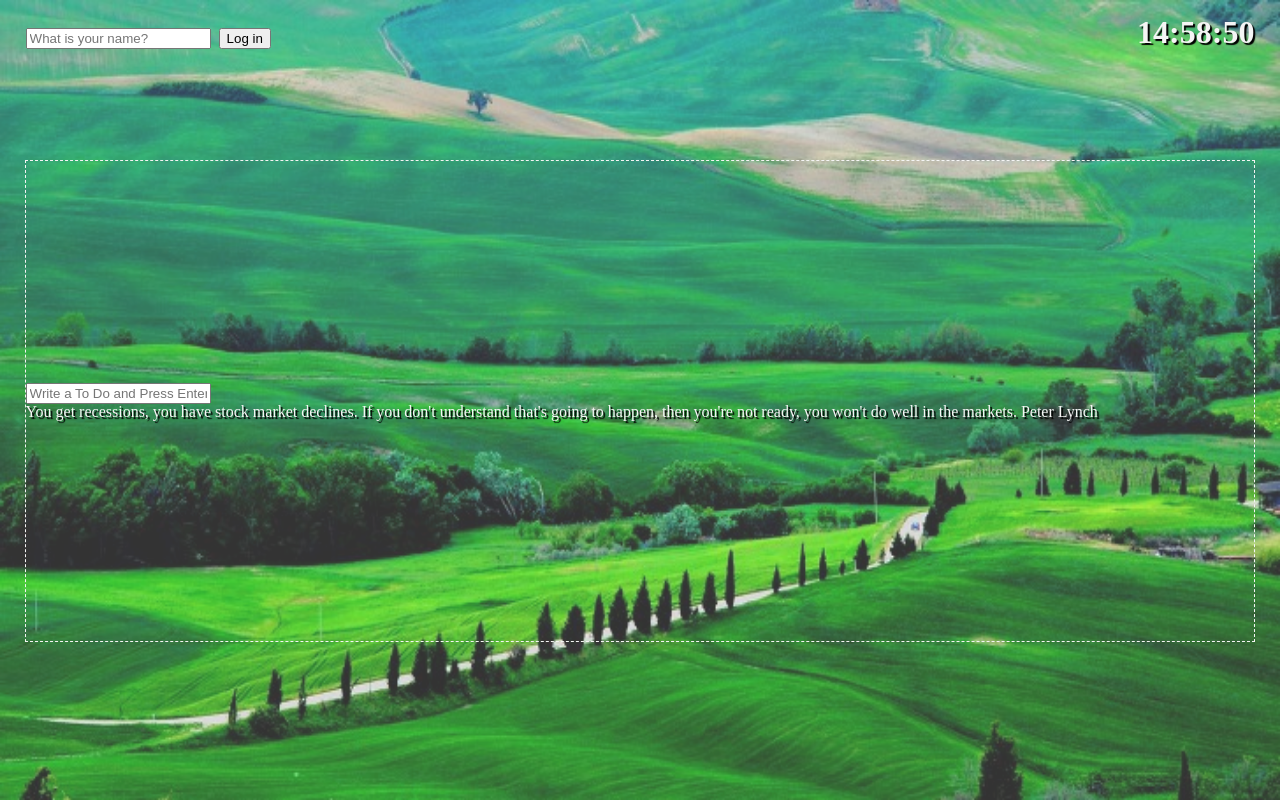
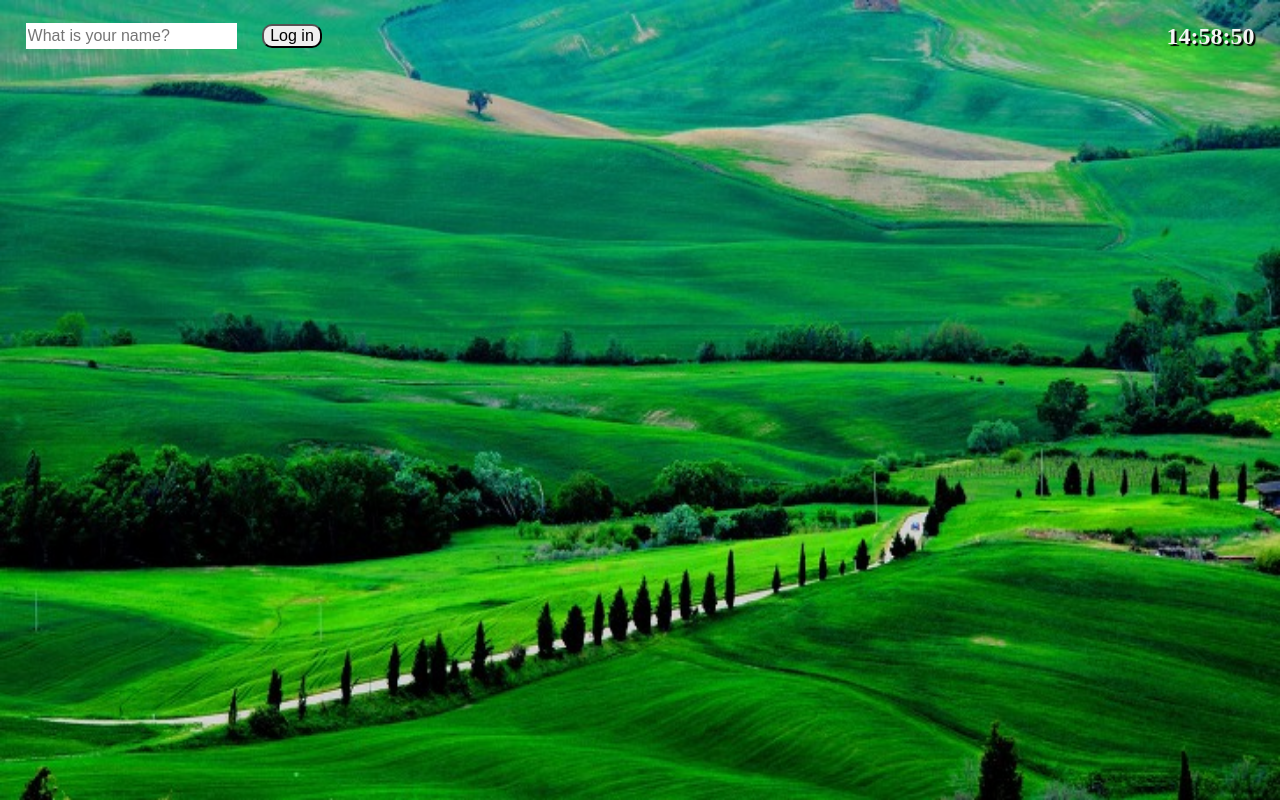
Before and after one commit to CGJI58/chrome-momentum-clone, a plain HTML site: page index.html in a window 1280 px wide. Drawn offline with Linux system fonts and the light colour scheme.

Commit message:
Update 1.2
로그인 여부에 따라 배경이미지의 z-index를 다르게하여 <main> 안에 있는 컨텐츠들은 로그인을 해야만 볼 수 있도록 하였음.

```diff
--- a/css/style.css
+++ b/css/style.css
@@ -3,6 +3,10 @@
 
 .hidden {
   display: none;
+}
+
+.appear {
+  display: flex;
 }
 
 body {
@@ -11,19 +15,29 @@ body {
   align-items: center;
   width: 100vw;
   height: 100vh;
+  background-color: black;
   color: var(--text-color);
   text-shadow: var(--text-shadow);
 }
 
 img {
   position: fixed;
-  z-index: -1;
   width: 100vw;
   height: 100vh;
-  opacity: 0.8;
+}
+
+.img-before-login {
+  z-index: 1;
+  opacity: 1;
+}
+
+.img-after-login {
+  z-index: -1;
+  opacity: 0.5;
 }
 
 header {
+  z-index: 2;
   display: flex;
   flex-direction: column;
   width: var(--screen-width);
@@ -52,12 +66,45 @@ header {
   margin-top: var(--screen-margin-vertical);
 }
 
+.login-form {
+  align-items: center;
+}
+
+.login-form input {
+  height: 100%;
+  font-size: var(--text-size-small);
+}
+
+.login-form input:first-child {
+  border: none;
+  margin-right: var(--screen-margin-horizontal);
+}
+
+.login-form input:last-child {
+  border-radius: 10px;
+}
+
 main {
   display: flex;
   flex-direction: column;
-  justify-content: center;
   width: var(--screen-width);
   height: 60vh;
-  justify-content: center;
-  border: 1px dashed;
+  /* border: 1px dashed; */
 }
+
+.quote {
+  display: flex;
+  flex-direction: column;
+  align-items: center;
+  margin-top: var(--screen-margin-vertical);
+}
+
+.quote span:first-child {
+  font-size: var(--text-size-small);
+  font-weight: var(--text-weight-bold);
+  margin-bottom: var(--screen-margin-vertical);
+}
+
+.quote span:last-child {
+  font-size: var(--text-size-small);
+}
--- a/css/variables.css
+++ b/css/variables.css
@@ -2,12 +2,12 @@
   --screen-width: 96vw;
   --screen-margin-horizontal: 2vw;
 
-  --screen-margin-vertical: 2vh;
+  --screen-margin-vertical: 3vh;
 
   --text-color: whitesmoke;
   --text-shadow: 2px 2px 1px black;
-  --text-size-large: 3rem;
-  --text-size-normal: 2rem;
+  --text-size-large: 2rem;
+  --text-size-normal: 1.5rem;
   --text-size-small: 1rem;
   --text-weight-bold: 600;
 }
--- a/index.html
+++ b/index.html
@@ -8,6 +8,7 @@
     <title>Momentum App</title>
   </head>
   <body>
+    <img id="background-image" class="img-before-login" src="#" />
     <header>
       <div class="header__row">
         <h1 id="greeting" class="hidden"></h1>
@@ -29,6 +30,11 @@
     </header>
 
     <main>
+      <div id="quote" class="quote">
+        <span></span>
+        <span></span>
+      </div>
+
       <form id="todo-form">
         <input
           type="text"
@@ -38,11 +44,6 @@
       </form>
 
       <ul id="todo-list"></ul>
-
-      <div id="quote">
-        <span></span>
-        <span></span>
-      </div>
     </main>
     <script src="./js/greetings.js"></script>
     <script src="./js/clock.js"></script>
--- a/js/background.js
+++ b/js/background.js
@@ -17,8 +17,6 @@ const images = [
 
 const chosenImage = images[Math.floor(Math.random() * images.length)];
 
-const bgImage = document.createElement("img");
+// const bgImage = document.querySelector("#background-image");
 
 bgImage.src = `img/${chosenImage}`;
-
-document.body.appendChild(bgImage);
--- a/js/greetings.js
+++ b/js/greetings.js
@@ -1,22 +1,32 @@
 const loginForm = document.querySelector(".login-form");
 const loginInput = document.querySelector(".login-form input");
 const greeting = document.querySelector("#greeting");
+const bgImage = document.querySelector("#background-image");
 
 const HIDDEN_CLASSNAME = "hidden";
+const APPEAR_CLASSNAME = "appear";
+const IMGBEFORELOGIN_CLASSNAME = "img-before-login";
+const IMGAFTERLOGIN_CLASSNAME = "img-after-login";
 const USERNAME_KEY = "username";
 
 const savedUsername = localStorage.getItem("USERNAME_KEY");
 
 if (savedUsername === null) {
   loginForm.classList.remove(HIDDEN_CLASSNAME);
+  loginForm.classList.add(APPEAR_CLASSNAME);
   loginForm.addEventListener("submit", onLoginSubmit);
 } else {
+  bgImage.classList.remove(IMGBEFORELOGIN_CLASSNAME);
+  bgImage.classList.add(IMGAFTERLOGIN_CLASSNAME);
   paintGreetings(savedUsername);
 }
 
 function onLoginSubmit(arg) {
   arg.preventDefault();
   loginForm.classList.add(HIDDEN_CLASSNAME);
+  loginForm.classList.remove(APPEAR_CLASSNAME);
+  bgImage.classList.add(IMGAFTERLOGIN_CLASSNAME);
+  bgImage.classList.remove(IMGBEFORELOGIN_CLASSNAME);
   const typedUsername = loginInput.value;
   localStorage.setItem("USERNAME_KEY", typedUsername);
   paintGreetings(typedUsername);
--- a/js/quotes.js
+++ b/js/quotes.js
@@ -1,74 +1,74 @@
 const quotes = [
   {
     quote: "An investment in knowledge pays the best interest.",
-    author: "Benjamin Franklin",
+    author: "-Benjamin Franklin-",
   },
   {
     quote:
       "Bottoms in the investment world don't end with four-year lows; they end with 10- or 15-year lows.",
-    author: "Jim Rogers",
+    author: "-Jim Rogers-",
   },
   {
     quote: "Don't look for the needle in the haystack. Just buy the haystack!",
-    author: "John Bogle",
+    author: "-John Bogle-",
   },
   {
     quote:
       "Given a 10% chance of a 100 times payoff, you should take that bet every time.",
-    author: "Jeff Bezos",
+    author: "-Jeff Bezos-",
   },
   {
     quote:
       "I don't look to jump over seven-foot bars; I look around for one-foot bars that I can step over.",
-    author: "Warren Buffett",
+    author: "-Warren Buffett-",
   },
   {
     quote:
       "I will tell you how to become rich. Close the doors. Be fearful when others are greedy. Be greedy when others are fearful.",
-    author: "Warren Buffett",
+    author: "-Warren Buffett-",
   },
   {
     quote: "In investing, what is comfortable is rarely profitable.",
-    author: "Robert Arnott",
+    author: "-Robert Arnott-",
   },
   {
     quote:
       "It's not whether you're right or wrong that's important, but how much money you make when you're right and how much you lose when you're wrong.",
-    author: "George Soros",
+    author: "-George Soros-",
   },
   {
     quote: "Know what you own, and know why you own it.",
-    author: "Peter Lynch",
+    author: "-Peter Lynch-",
   },
   {
     quote:
       "The four most dangerous words in investing are, it’s different this time.",
-    author: "Sir John Templeton",
+    author: "-Sir John Templeton-",
   },
   {
     quote:
       "The individual investor should act consistently as an investor and not as a speculator.",
-    author: "Ben Graham",
+    author: "-Ben Graham-",
   },
   {
     quote:
       "The stock market is filled with individuals who know the price of everything, but the value of nothing.",
-    author: "Phillip Fisher",
+    author: "-Phillip Fisher-",
   },
   {
     quote:
       "Wide diversification is only required when investors do not understand what they are doing.",
-    author: "Warren Buffett",
+    author: "-Warren Buffett-",
   },
   {
     quote:
       "With a good perspective on history, we can have a better understanding of the past and present, and thus a clear vision of the future.",
-    author: "Carlos Slim Helu",
+    author: "-Carlos Slim Helu-",
   },
   {
     quote:
       "You get recessions, you have stock market declines. If you don't understand that's going to happen, then you're not ready, you won't do well in the markets.",
-    author: "Peter Lynch",
+    author: "-Peter Lynch-",
   },
 ];
 
```
Also changed, not shown: README.md.txt (+4 -3 lines).
